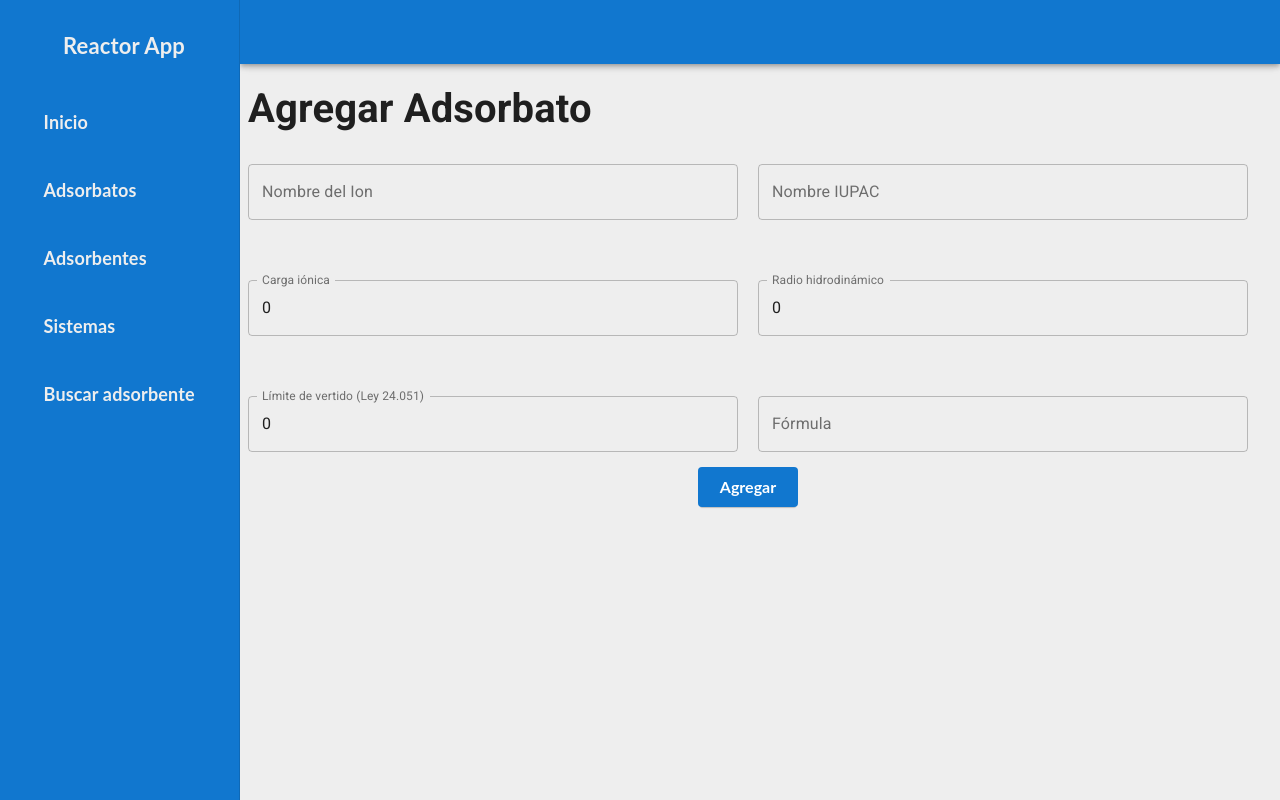
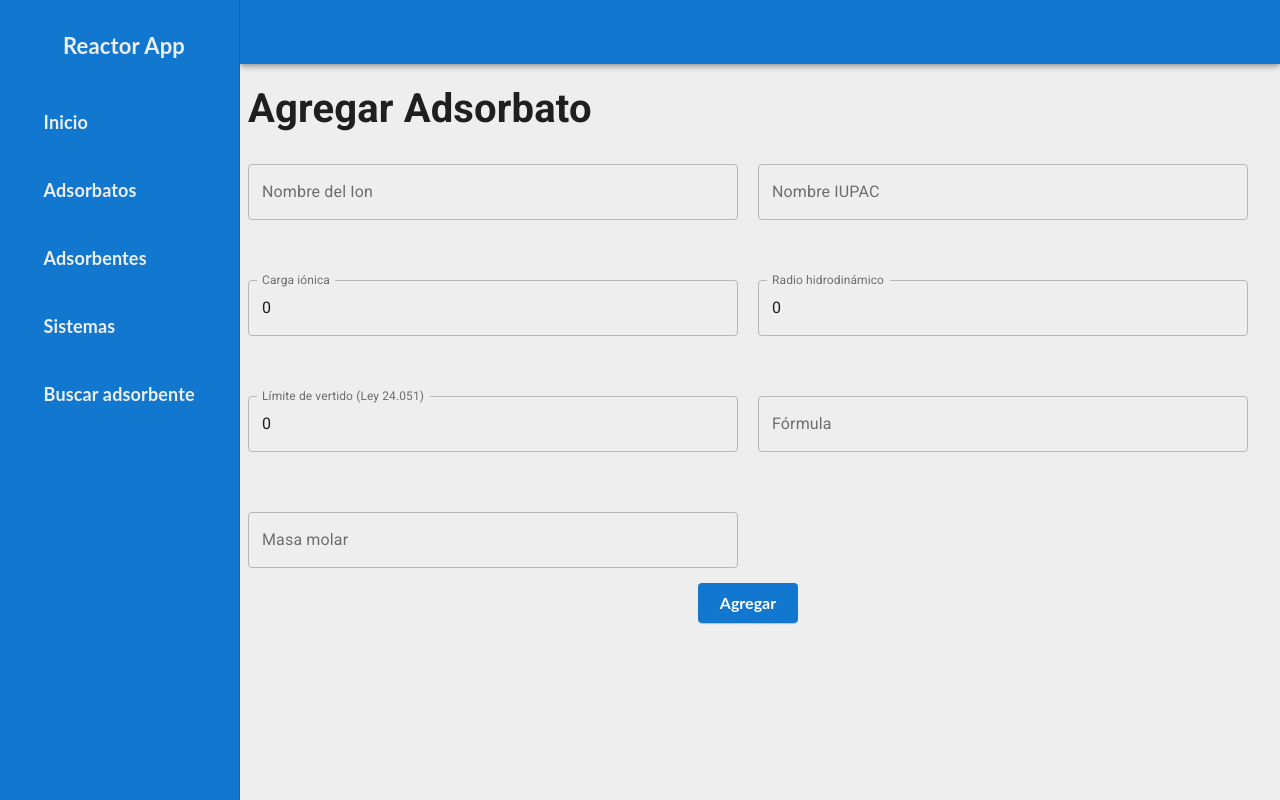
Before and after one commit to Reactor-Army/reactor_frontend, a React (Create React App) app: page /adsorbatos/agregar in a window 1280 px wide. Built offline with nearby package versions, Linux system fonts and the light colour scheme; no server answers.

Commit message:
Masa molar en adsorbato

```diff
--- a/src/components/Create/AdsorbateForm.jsx
+++ b/src/components/Create/AdsorbateForm.jsx
@@ -101,6 +101,17 @@ export const AdsorbateForm = ({
           key={6}
           name="formula"
         />,
+        <FormNumericField
+          placeholder={ADSORBATE_FIELDS.MOLAR_MASS}
+          key={7}
+          name="masaMolar"
+          error={errorValues["masaMolar"]}
+          validate={(value) => {
+            setErrorValues((previousState) => {
+              return {...previousState, masaMolar: isPositive(value)};
+            });
+          }}
+        />,
       ]}
     />
   );
```
